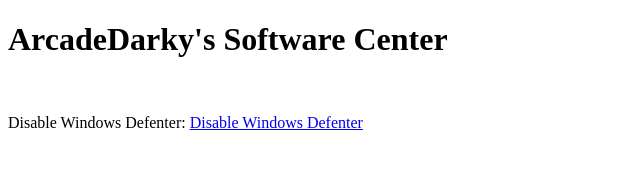
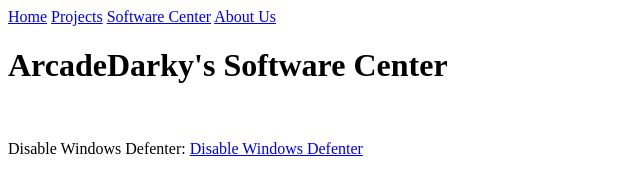
Before and after one commit to DarkyDev0/ArcadeDarkyWebsite, a plain HTML site: page software.html in a window 1280 px wide. Shown: the whole page, without its empty margins (0-640 px from the left). Drawn offline with Linux system fonts and the light colour scheme.

Commit message:
Update software.html

```diff
--- a/software.html
+++ b/software.html
@@ -6,6 +6,12 @@
         </title>
     </head>
     <body>
+        <nav>
+           <a href="./index.html">Home</a>
+           <a href="./projects.html">Projects</a>
+           <a href="./software">Software Center</a>
+           <a href="http://arcadee.ga/about.html">About Us</a>
+        </nav>
         <h1>
             ArcadeDarky's Software Center
         </h1>
```
